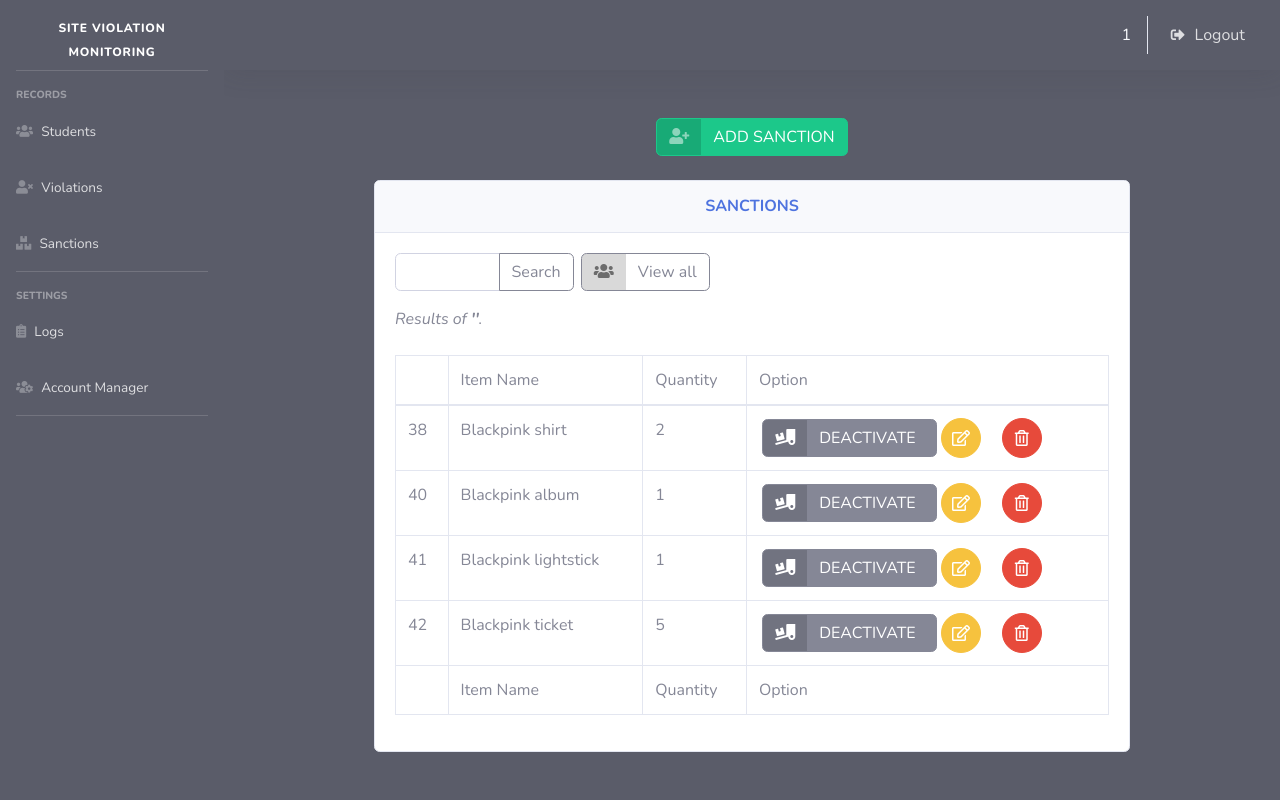
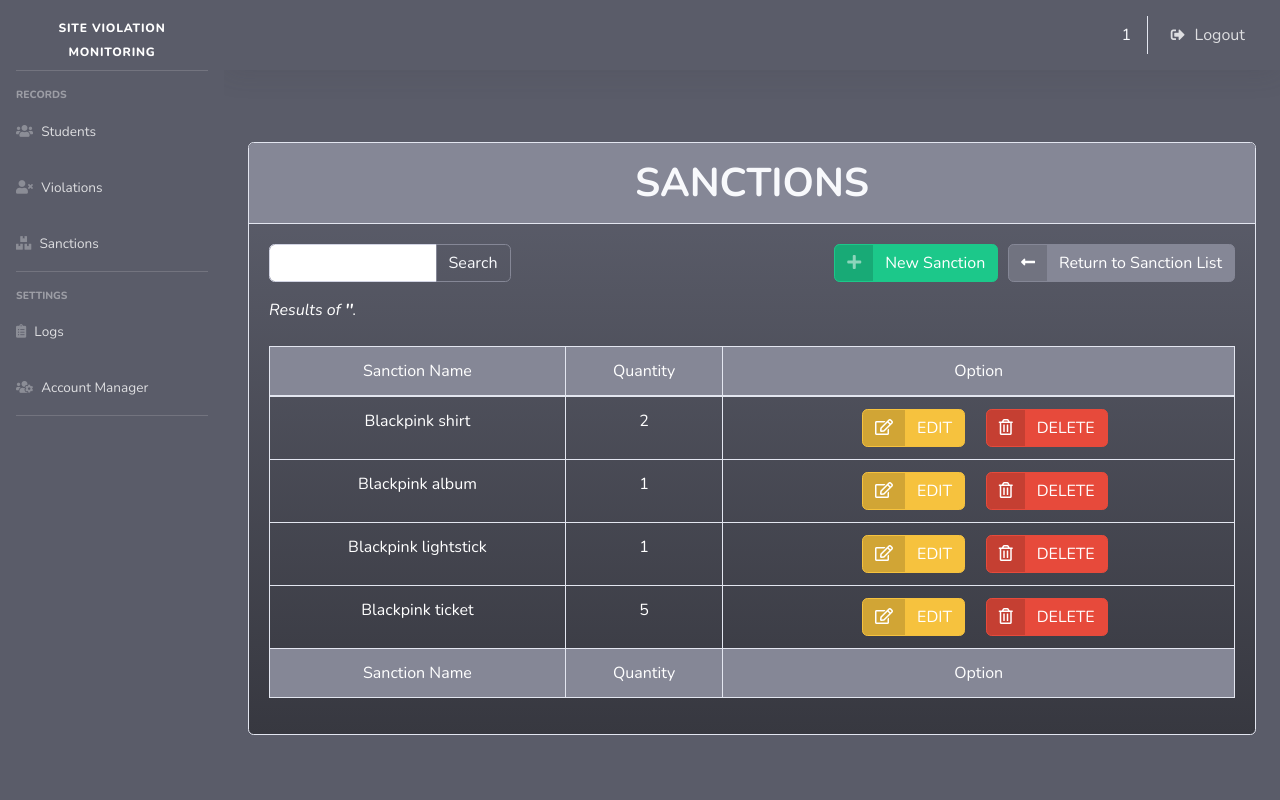
Before and after one commit to mgamiao/siteviolationmonitoring, a PHP site: page /sanc_search.php in a window 1280 px wide. Run offline with PHP 8.4, Linux system fonts and the light colour scheme; the visitor is signed in with stand-in values (Sample User, id 1); data comes from the database, SQL or seed files in the repository; data that the repository does not hold is empty.

Commit message:
updated user access to option and fixed bugs

```diff
--- a/my_account_edit.php
+++ b/my_account_edit.php
@@ -49,13 +49,17 @@
 
       <input type="email" name="email" class="form-control form-control-user" autocomplete=off value="<?= $email;?>" style="width:25%; margin-left:2%; margin-top:2%; float:left;">
 
+    <?php if($_SESSION['access']=="DEAN"){
+    ?>
 
-    <select type="text" name="user_type" class="form-control form-control-user" autocomplete=off required style="width:25%; margin-left:2%; margin-right: 3%; margin-top:2%; float:left;">
+      <select type="text" name="user_type" class="form-control form-control-user" autocomplete=off required style="width:25%; margin-left:2%; margin-right: 3%; margin-top:2%; float:left;">
         <option value="">Type:</option>
         <option value="GOVERNOR">GOVERNOR</option>
         <option value="FACULTY">FACULTY</option>
         <option value="DEAN">DEAN</option>
       </select>
+
+    <?php } ?>
 
   </div>
     <br>
--- a/my_account_manage.php
+++ b/my_account_manage.php
@@ -62,7 +62,7 @@
               <div class="table-responsive">
                 <table class="table table-bordered" id="dataTable" width="100%" cellspacing="0">
 
-    <thead style="text-align:center; color:white;">
+    <thead style="text-align:center; color:white;" class="bg-secondary">
     <tr>
         <td>Username</td>
         <td>Full Name</td>
@@ -74,7 +74,7 @@
     </tr>
     </thead>
 
-    <tfoot style="text-align:center; color:white;">
+    <tfoot style="text-align:center; color:white;" class="bg-secondary">
     <tr>
         <td>Username</td>
         <td>Full Name</td>
--- a/perfect_function.php
+++ b/perfect_function.php
@@ -309,9 +309,7 @@
 	 middlename LIKE '%$search%' OR
 	 lastname LIKE '%$search%' OR
 	 email LIKE '%$search%' OR
-	 contact LIKE '%$search%' OR
-	 officer LIKE '%$search%' OR
-	 gender LIKE '%$search%') AND (status = 0)";
+	 contact LIKE '%$search%')";
 	$result = $conn->query($sql);
 	return $result;
 }
--- a/sanc_search.php
+++ b/sanc_search.php
@@ -41,73 +41,70 @@
         }
     }
 ?>
-<br>
-<a href="sanc_add.php" class="btn btn-success btn-icon-split">
-    <span class="icon text-white-50">
-        <i class="fas fa-user-plus"></i>
-</span>
-<span class="text">
-    ADD SANCTION
-</span>
-</a>
 
 <br><br>
 
 
-<div class="card w-75">
-            <div class="card-header py-3">
-              <h6 class="m-0 font-weight-bold text-primary">SANCTIONS</h6>
+<div class="card w-100 bg-gradient-dark">
+            <div class="card-header py-3 bg-secondary">
+              <h1 class="m-0 font-weight-bold text-light">SANCTIONS</h1>
             </div>
             <div class="card-body">
             <form method="post" action="sanc_search.php">
                     <div class="input-group mb-3 w-25" style="float: left;">
                     <input type="text" class="form-control" placeholder="" name="search" autocomplete="off" required>
                         <div class="input-group-append">
-                            <button class="btn btn-outline-secondary" type="submit" id="button-addon2">Search</button>
+                            <button class="btn btn-outline-secondary text-light" type="submit" id="button-addon2">Search</button>
                         </div>
                         </div>
                 </form>
-                <a href="sanc_manage.php" class="btn btn-outline-secondary btn-icon-split" style="float: left; margin-left: 1%;">
-                    <span class="icon text-black-50">
-                    <i class="fas fa-users"></i>
+
+                <a href="sanc_manage.php" class="btn btn-secondary btn-icon-split" style="float: right; margin-left: 1%;">
+                    <span class="icon text-dark-50">
+                        <i class="fas fa-long-arrow-alt-left"></i>
                     </span>
                     <span class="text">
-                    View all
+                        Return to Sanction List
                     </span>
                 </a>
+
+                <a href="sanc_add.php" class="btn btn-success btn-icon-split" style="float: right; margin-left: 1%;">
+                    <span class="icon text-white-50">
+                        <i class="fas fa-plus"></i>
+                    </span>
+                    <span class="text">
+                        New Sanction
+                    </span>
+                </a>
+
               <div class="table-responsive">
                 <table class="table table-bordered" id="dataTable" width="100%" cellspacing="0">
 
-    <thead>
+    <thead style="text-align:center; color:white;" class="bg-secondary">
     <tr>
-        <td>&nbsp;</td>
-        <td>Item Name</td>
+        <td>Sanction Name</td>
         <td>Quantity</td>
-        <?php if($_SESSION['access']=="DEAN"){ ?>
         <td>Option</td>
-            <?php } ?>
 
     </tr>
     </thead>
 
-    <tfoot>
+    <tfoot style="text-align:center; color:white;" class="bg-secondary">
     <tr>
-        <td>&nbsp;</td>
-        <td>Item Name</td>
+        <td>Sanction Name</td>
         <td>Quantity</td>
-        <?php if($_SESSION['access']=="DEAN"){ ?>
         <td>Option</td>
-            <?php } ?>
+
 
     </tr>
     </tfoot>
 
-    <tbody>
+    <tbody style="text-align:center; color:white;">
 
     <?php
         $table_name="sanctions";
         $search=$_POST['search'];
-        echo "<div style='float:left;'><i>Results of <b>"
+        echo "<div style='float:left; color:white;'><i>Results of <b>"
                 ."'".$_POST['search']."'"
                 ."</b>.</i><br><br></div>";
         $user_data=search_sanc($table_name, $search);
@@ -121,29 +118,35 @@
 
 
     <tr>
-        <td><?= $sanction_id ?></td>
+        <!-- <td><?= $sanction_id ?></td> -->
         <td><?= $sanction_name ?></td>
         <td><?= $quantity ?></td>
 
 
+
+
+            <td>
+            &nbsp;&nbsp;
+            </a>
+            <a href="sanc_edit.php?id=<?= $sanction_id?>" class="btn btn-warning btn-icon-split btn-md">
+            <span class="icon text-red-50">
+            <i class="far fa-edit"></i>
+            </span>
+            <span class="text">
+                    EDIT
+                </span>
+            </a>
+        &nbsp;&nbsp;&nbsp;
+
         <?php if($_SESSION['access']=="DEAN"){ ?>
 
-            <td>
-            <a href="sanc_deact.php?id=<?= $sanction_id?>" class="btn btn-secondary btn-icon-split" style="margin-left: 1%;">
+        <a href="sanc_delete.php?id=<?= $sanction_id?>" class="btn btn-danger btn-icon-split btn-md">
         <span class="icon text-red-50">
-                        <i class="fas fa-truck-loading"></i>
+        <i class="far fa-trash-alt"></i>
         </span>
         <span class="text">
-                        DEACTIVATE
+            DELETE
         </span>
-            &nbsp;&nbsp;
-            </a>
-                <a href="sanc_edit.php?id=<?= $sanction_id?>" class="btn btn-warning btn-circle btn-md">
-                <i class="far fa-edit"></i>
-                </a>
-            &nbsp;&nbsp;&nbsp;
-            <a href="sanc_delete.php?id=<?= $sanction_id?>" class="btn btn-danger btn-circle btn-md">
-                <i class="far fa-trash-alt"></i>
                 </a>
                 </a>
             </td>
--- a/violation_edit_proc.php
+++ b/violation_edit_proc.php
@@ -28,7 +28,6 @@
     // GETTING ENTRY ID
 
     date_default_timezone_set('Asia/Singapore');
-
     $table_name="logs";
     $username= $_SESSION['username'];
     $fullname=$_SESSION['firstlast'];
```
Also changed, not shown: sanc_manage.php (+11 -10 lines), stud_manage.php (+7 -0 lines), stud_search.php (+37 -72 lines), violation_active_manage.php (+3 -16 lines), violation_active_search.php (+19 -29 lines), violation_edit.php (+7 -1 lines), violation_view.php (+10 -14 lines). Lines whose indentation alone changed are shown as unchanged.
